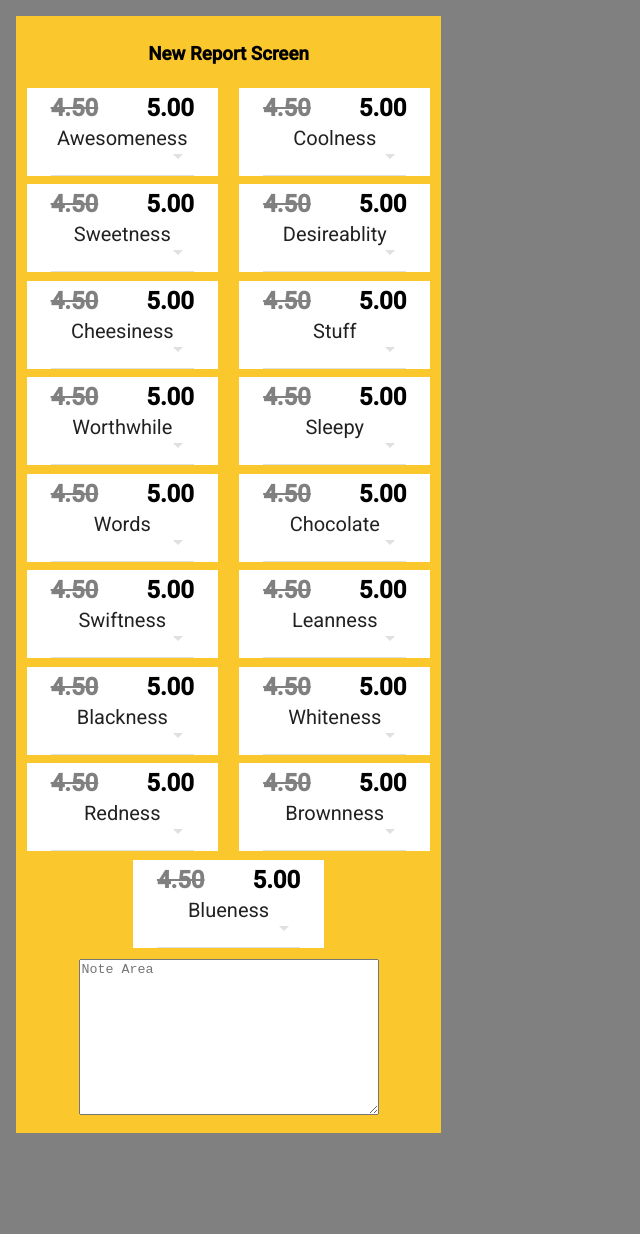
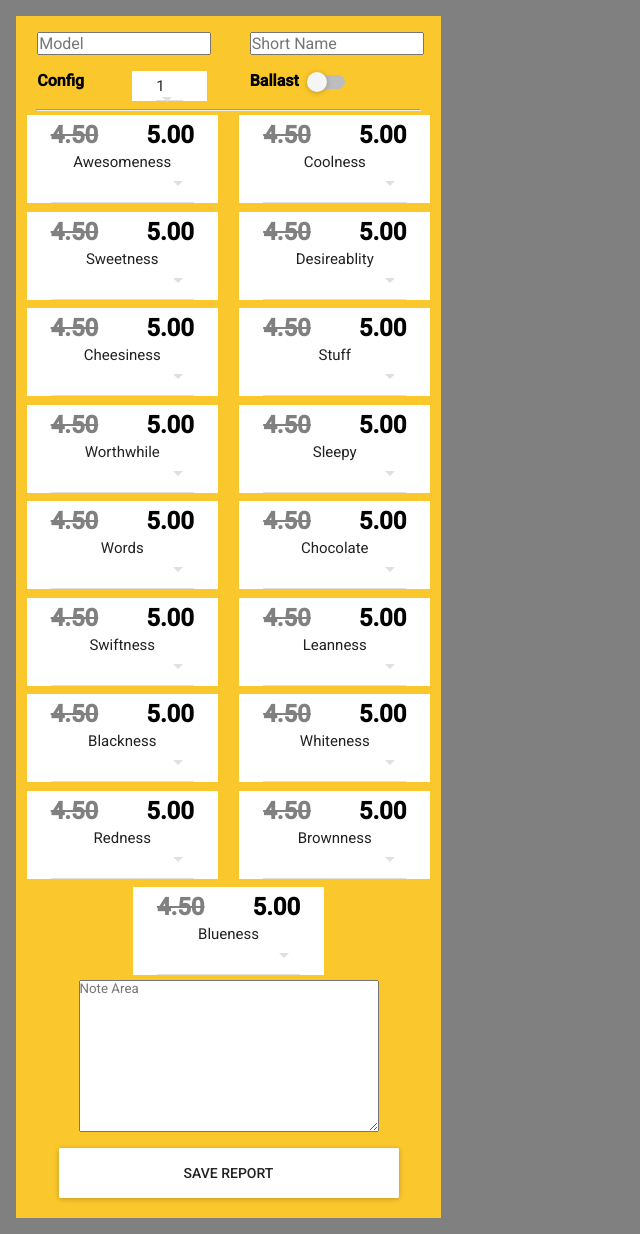
Before and after one commit to matsad3547/engineering-report-app, a React app: page / in a window 1280 px wide. Shown: the whole page, without its empty margins (0-640 px from the left). Before the commit the page ends 1149 px from the top, so only its background shows below. Built offline with nearby package versions, Linux system fonts and the light colour scheme; what react-tap-event-plugin would draw is missing.

Commit message:
feat(core) Add test config header; Add save button

```diff
--- a/src/App.css
+++ b/src/App.css
@@ -17,12 +17,41 @@
   background-color: white;
   width: 45%;
   margin: 1%;
-  /*margin: .5em;*/
 }
 
 .input h2 {
   margin: 0;
   padding: .25em;
+}
+
+.reportConfig {
+  display: flex;
+  flex-direction: row;
+  justify-content: space-around;
+  flex-wrap: wrap;
+  /*margin: .5em;*/
+  box-sizing: border-box;
+  width: 100%;
+}
+
+.textInput, .muiInput {
+  width: 40%;
+  margin: .5em;
+}
+
+.textInput > input {
+  font-size: 1em;
+  width: 100%;
+}
+
+.muiInput {
+  display: flex;
+  flex-direction: row;
+  justify-content: space-between;
+}
+
+hr {
+  width: 90%;
 }
 
 .previousVal {
@@ -39,16 +68,14 @@
   display: inline-block;
   width: 100%;
   text-align: center;
-  /*padding: .5em;*/
-  /*margin: 1em;*/
   background-color: white;
 }
 
 textarea {
-  margin: .5em;
+  -webkit-box-sizing: border-box;
+  -moz-box-sizing: border-box;
   box-sizing: border-box;
-  flex-grow: 1;
-  /*width: 95%;*/
+  width: 100%;
   min-width: 300px;
 }
 
@@ -70,8 +97,9 @@ textarea {
   font-size: 50px;
 }
 
-.title {
-  width: 100%
+.reportButton {
+  width: 80%;
+  height: 10em;
 }
 
 @media (max-width: 425px) {
--- a/src/App.js
+++ b/src/App.js
@@ -10,6 +10,8 @@ import Slider from 'material-ui/Slider'
 import DropDownMenu from 'material-ui/DropDownMenu'
 import MenuItem from 'material-ui/MenuItem'
 
+import RaisedButton from 'material-ui/RaisedButton'
+
 const getCurrentState = state => state
 
 let App = (state) => {
@@ -17,11 +19,20 @@ let App = (state) => {
   const metricValues = getCurrentState(state).metricValues
   const keys = Object.keys(metricValues).sort( (a, b) => a - b)
 
+  const styles = {
+    button: {
+      height: 50,
+      margin: 12,
+    }
+  }
+
   return (
     <div className="reportInput">
-      <div className="title">
-        <h3>New Report Screen</h3>
-      </div>
+
+      <NewReportConfigMenu />
+
+      <hr/>
+
       {keys.map( (key, i) =>
       <MuiThemeProvider
         key={i + 'a'}>
@@ -34,6 +45,15 @@ let App = (state) => {
       </MuiThemeProvider>
       )}
       <NoteField />
+
+      <MuiThemeProvider>
+        <RaisedButton
+          label="Save Report"
+          style={styles.button}
+          className="reportButton"
+          />
+      </MuiThemeProvider>
+
     </div>
   )
 }
@@ -41,6 +61,54 @@ let App = (state) => {
 App = connect(getCurrentState)(App)
 
 export default App;
+
+import Toggle from 'material-ui/Toggle'
+
+let NewReportConfigMenu = () => {
+  const styles = {
+    menu: {
+      backgroundColor: 'white',
+      height: 30,
+      width: 75,
+    },
+    label: {
+      fontSize: 15,
+      lineHeight: 2,
+    },
+  }
+  return (
+    <div className="reportConfig">
+      <div className="textInput">
+        <input type="text" placeholder="Model"></input>
+      </div>
+      <div className="textInput">
+        <input type="text" placeholder="Short Name"></input>
+      </div>
+      <div className="muiInput">
+        <h4>Config</h4>
+        <MuiThemeProvider>
+          <DropDownMenu
+            value={1}
+            labelStyle={styles.label}
+            style={styles.menu}>
+            <MenuItem primaryText={1} label={1} value={1}/>
+            <MenuItem primaryText={2} label={2} value={2}/>
+            <MenuItem primaryText={3} label={3} value={3}/>
+            <MenuItem primaryText={4} label={4} value={4}/>
+          </DropDownMenu>
+        </MuiThemeProvider>
+      </div>
+      <div className="muiInput">
+        <h4>Ballast</h4>
+        <MuiThemeProvider>
+          <Toggle/>
+        </MuiThemeProvider>
+      </div>
+    </div>
+  )
+}
+
+
 
 let DropDownSliderInput = ({ dispatch, id, name, value }) => {
 
@@ -56,12 +124,13 @@ let DropDownSliderInput = ({ dispatch, id, name, value }) => {
 
   const styles = {
     label: {
-      fontSize: 20,
+      fontSize: 15,
       paddingLeft: 15,
       paddingRight: 15,
       lineHeight: 1,
     },
     menu: {
+      autoWidth: false,
       margin: 15,
       width: 250,
     },
--- a/src/index.css
+++ b/src/index.css
@@ -4,11 +4,16 @@
   width: device-width;
 }
 
-body {
+* {
   margin: 0;
   padding: 0;
   font-family: 'Roboto', sans-serif;
+  /*font-size: 1em;*/
+}
+
+body {
   background-color: gray;
+
 }
 
 .title {
```
Lines whose indentation alone changed are shown as unchanged.
